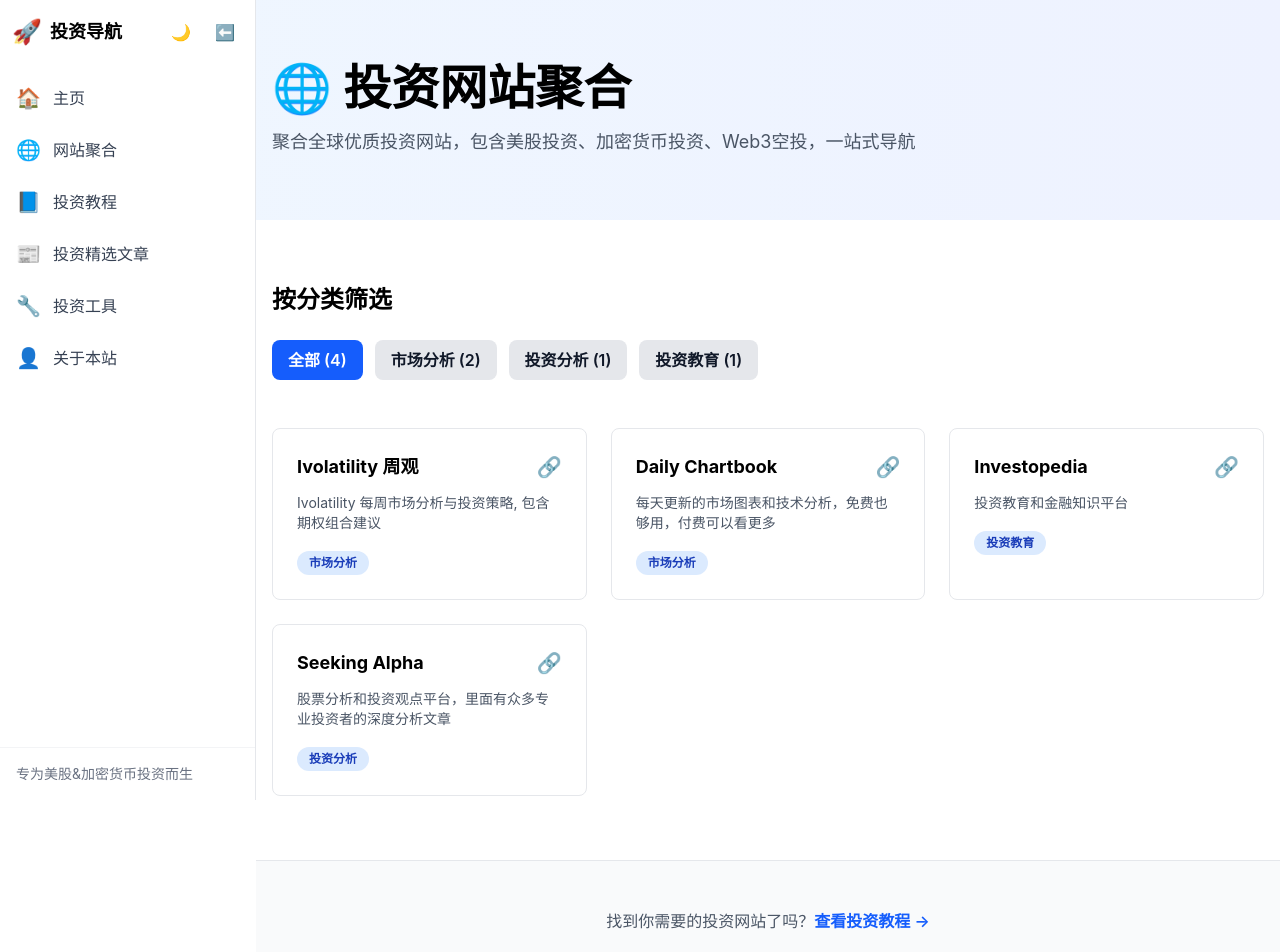
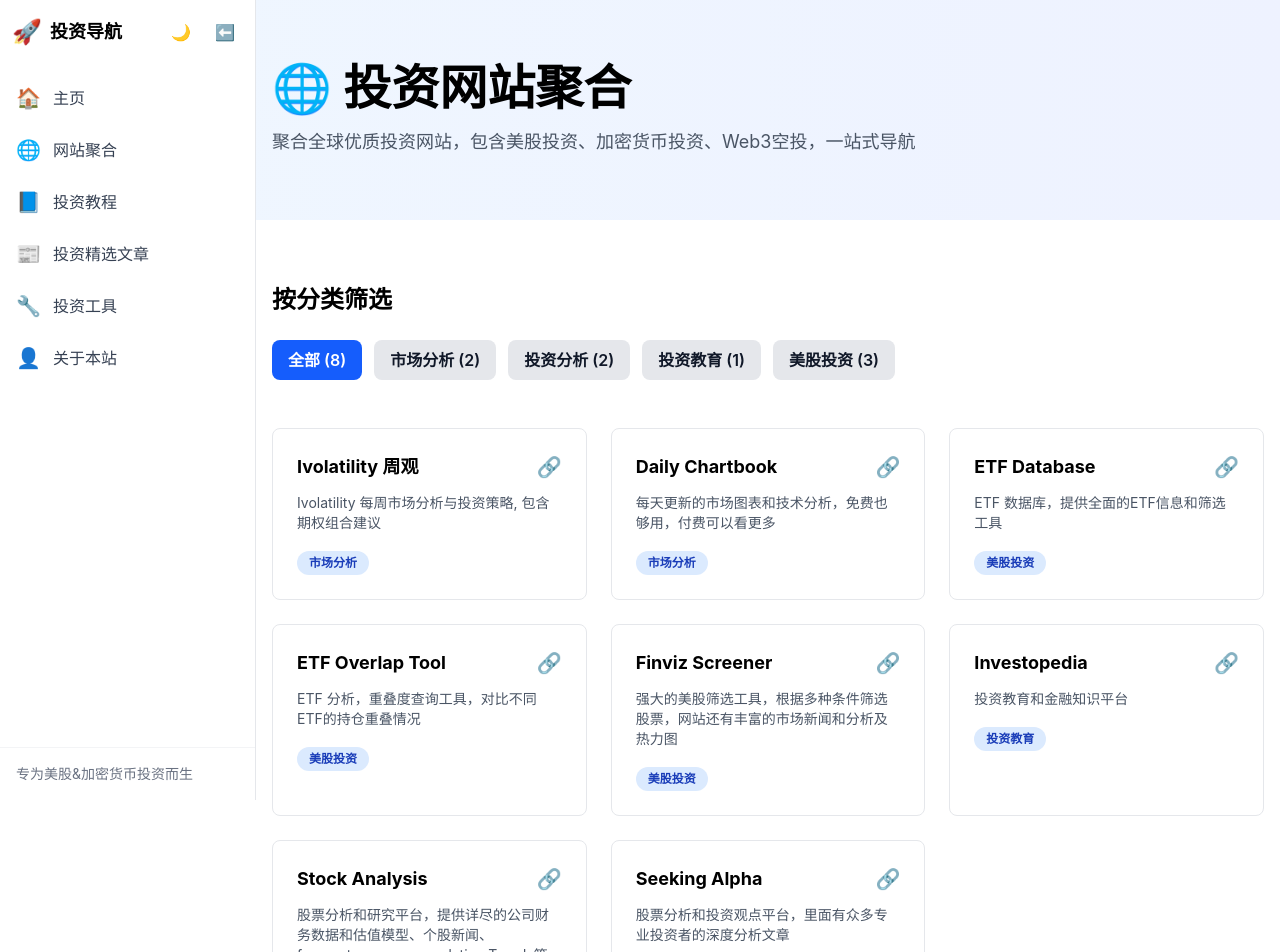
Before and after one commit to baodongfan/investment-nav, a Next.js app: page /websites in a window 1280 px wide. Shown: the top 952 px of the page. Built offline with nearby package versions, Linux system fonts and the light colour scheme.

Commit message:
Add some new websites

```diff
--- a/src/data/navigation.ts
+++ b/src/data/navigation.ts
@@ -55,11 +55,40 @@
     category: "市场分析",
   },
   {
+    id: "ETF Database",
+    name: "ETF Database",
+    description: "ETF 数据库，提供全面的ETF信息和筛选工具",
+    url: "https://etfdb.com/",
+    category: "美股投资",
+  },
+  {
+    id: "ETF Overlap Tool",
+    name: "ETF Overlap Tool",
+    description: "ETF 分析，重叠度查询工具，对比不同ETF的持仓重叠情况",
+    url: "https://www.etfrc.com/funds/overlap.php",
+    category: "美股投资",
+  },
+  {
+    id: "finviz-screener",
+    name: "Finviz Screener",
+    description: "强大的美股筛选工具，根据多种条件筛选股票，网站还有丰富的市场新闻和分析及热力图",
+    url: "https://finviz.com/screener.ashx",
+    category: "美股投资",
+  },
+
+  {
     id: "investopedia",
     name: "Investopedia",
     description: "投资教育和金融知识平台",
     url: "https://www.investopedia.com",
     category: "投资教育",
+  },
+  {
+    id: "Stock Analysis",
+    name: "Stock Analysis",
+    description: "股票分析和研究平台，提供详尽的公司财务数据和估值模型、个股新闻、forecasts、recommendation Trends等",
+    url: "https://stockanalysis.com/",
+    category: "投资分析",
   },
   {
     id: "seeking-alpha",
```
